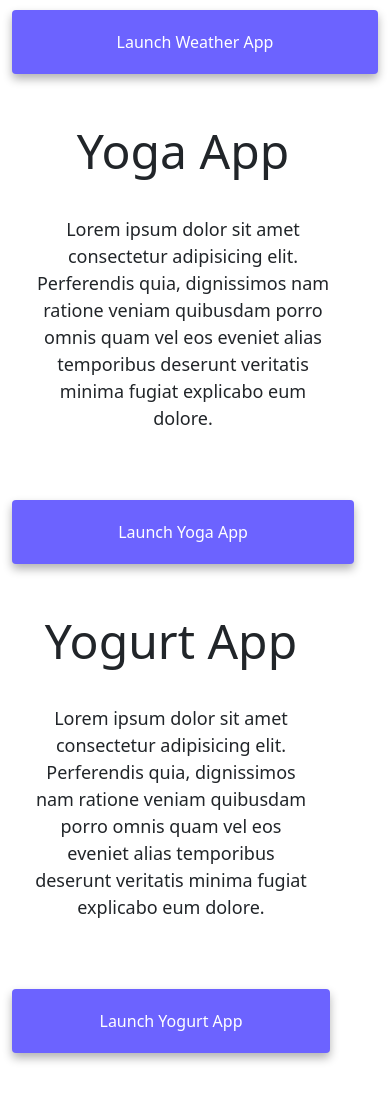
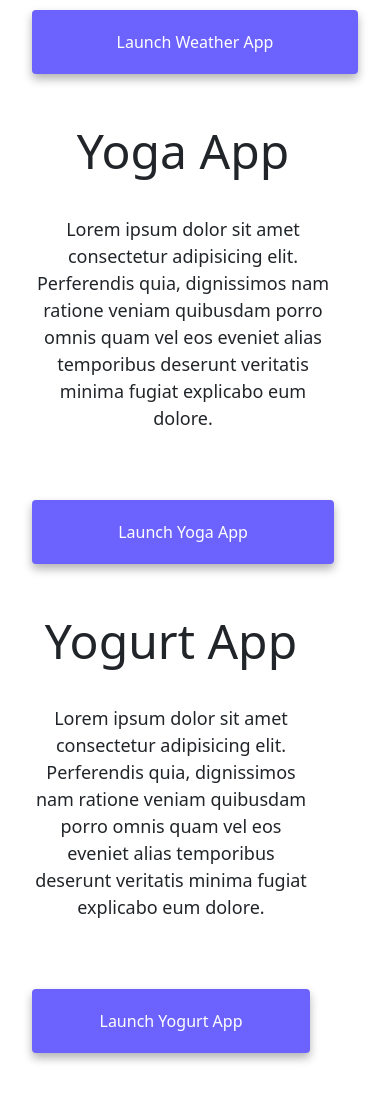
Before and after one commit to TheacSully/About-me-page, a plain HTML site: page index.html in a window 390 px wide. Shown: the part 892-1992 px from the top of the page. Drawn offline with nearby package versions, Linux system fonts and the light colour scheme.

Commit message:
tidying up

```diff
--- a/index.html
+++ b/index.html
@@ -72,7 +72,7 @@
               explicabo eum dolore.
           </P>
           <div class="mt-5">
-            <a href="#" class="primary-link d-block d-md-center text-center" title="Weather Project"> Launch Weather App</a>
+            <a href="#" class="primary-link project-link" title="Weather Project"> Launch Weather App</a>
           </div>
         </div>
         <div class ="row mt-5 d-flex">
@@ -85,7 +85,7 @@
               explicabo eum dolore.
           </P>
         <div class="mt-5">
-                  <a href="#" class="primary-link d-block d-md-center text-center" title="Yoga Project"> Launch Yoga App</a>
+          <a href="#" class="primary-link project-link" title="Yoga Project"> Launch Yoga App</a>
         </div>
         </div>
         <div class ="col-md-6">
@@ -104,7 +104,7 @@
             explicabo eum dolore.
             </P>
             <div class="mt-5">
-                    <a href="#" class="primary-link d-block d-md-center text-center" title="Yogurt project"> Launch Yogurt App</a>
+              <a href="#" class="primary-link project-link" title="Yogurt project"> Launch Yogurt App</a>
             </div>
           </div>
     </div>
--- a/src/styles.css
+++ b/src/styles.css
@@ -35,6 +35,14 @@ p {
   font-size: 18px;
   line-height: 1.5;
   text-align: center;
+}
+
+@media (max-width: 576px) {
+  .project-link {
+    display: block;
+    text-align: center;
+    margin: 0 20px;
+  }
 }
 
 .primary-link {
```
Lines whose indentation alone changed are shown as unchanged.
